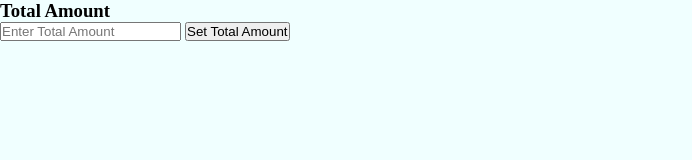
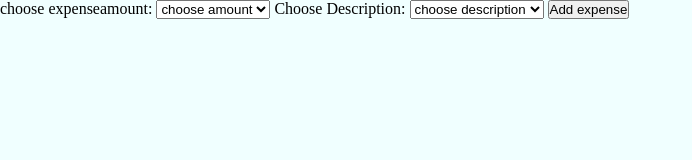
Before and after one commit to ranasingh99/expense-tracker-app, a plain HTML site: page index.html in a window 1280 px wide. Shown: the whole page, without its empty margins (0-692 px from the left). Drawn offline with Linux system fonts and the light colour scheme.

Commit message:
added the select value using from

```diff
--- a/index.html
+++ b/index.html
@@ -1,6 +1,5 @@
 <!DOCTYPE html>
 <html lang="en">
-
 <head>
     <meta charset="UTF-8">
     <meta name="viewport" content="width=device-width, initial-scale=1.0">
@@ -9,15 +8,29 @@
 </head>
 
 <body>
-    <!-- total in hand amount -->
-    <div class="total-amt-class">
-        <h3 id="totalAmnt">Total Amount</h3>
-        <input
-            type="number"
-            id="total-amount"
-            placeholder="Enter Total Amount" />
-        <button class="submit" id="total-amount-button">Set Total Amount</button>
+    <div class="main-container">
+        <form action="#" onsubmit="savetolocalstorage(event)">
+            <label for="expense_amount">choose expenseamount:</label>
+            <select id="amount" name="amount_value">
+                <option value="" name="">choose amount</option>
+                <option value="100">100</option>
+                <option value="150">150</option>
+                <option value="200">200</option>
+            </select>
+            <label for="choose_description">Choose Description:</label>
+            <select id="description" name="description">
+                <option value="" name="">choose description</option>
+                <option value="vacation">vacation</option>
+                <option value="fuel">fuel</option>
+                <option value="movie">movie</option>
+            </select>
+            <button type="button" id="add_expense">Add expense</button>
+        </form>
+        <ul id="list_of_expense">
+
+        </ul>
     </div>
+    <script src="index.js"></script>
 </body>
 
 </html>
--- a/index.js
+++ b/index.js
@@ -1,19 +1,6 @@
-// set the total amount of money kept reserverd for expenditure
-let totalAmount = document.getElementById('total-amount');
-let tempAmount = 0;
 
-totalAmountButton.addEventListener("click", () => {
-  tempAmount = totalAmount.value;
-  //empty or negative input
-  if (tempAmount === "" || tempAmount < 0) {
-    errorMessage.classList.remove("hide");
-  } else {
-    errorMessage.classList.add("hide");
-    //Set Budget
-    amount.innerHTML = tempAmount;
-    //Set Balance
-    balanceValue.innerText = tempAmount - expenditureValue.innerText;
-    //Clear Input Box
-    totalAmount.value = "";
-  }
-});
+function savetolocalstorage(event){
+    event.preventDefault();
+    let amount = event.target.amount_value.value;
+    localStorage.setItem(amount);
+}
```
